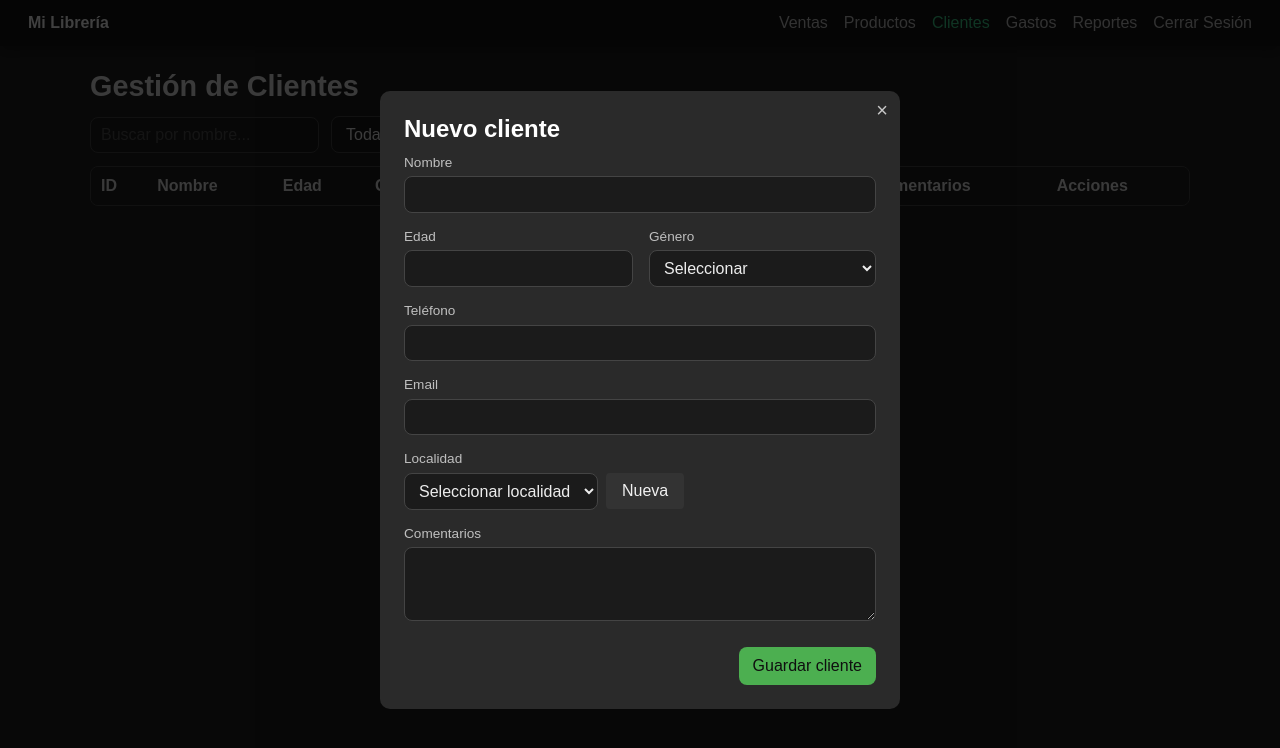
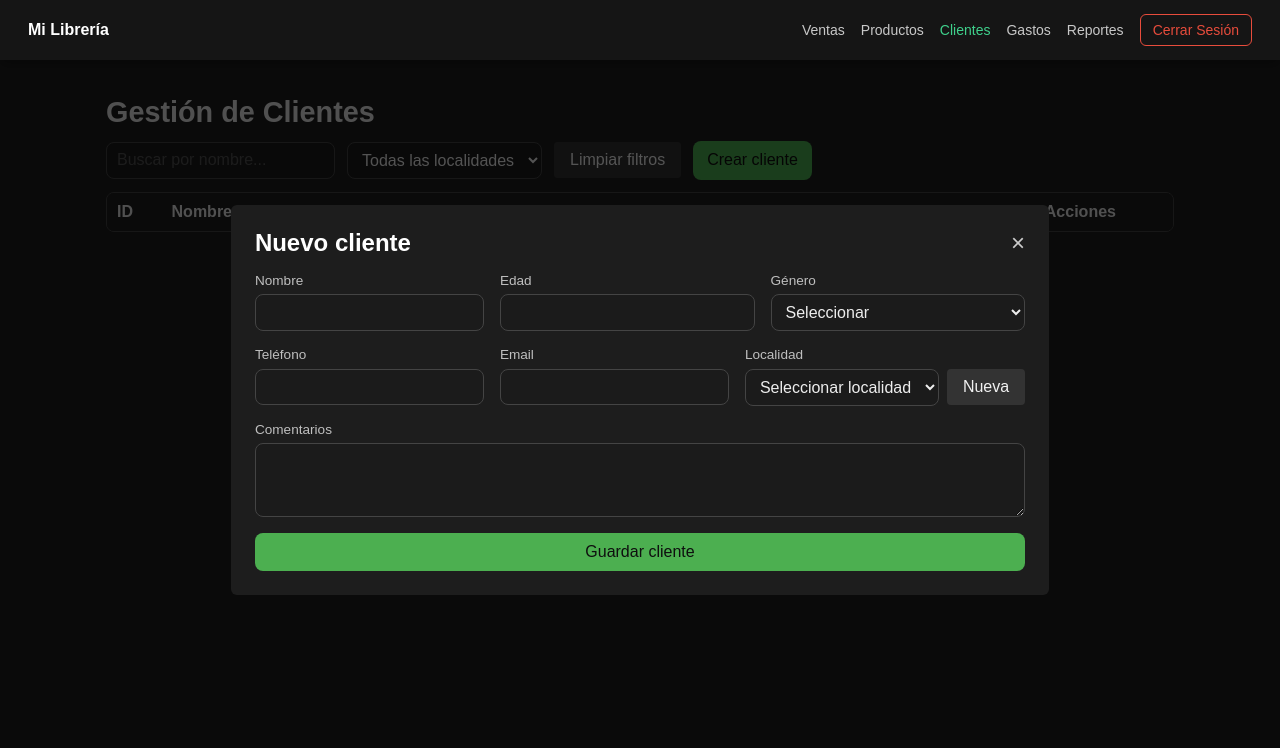
Before and after one commit to Pablo-Esquilache/APP-VENTAS, a plain HTML site: page pages/clientes.html in a window 1280 px wide. Both pictures are taken after a click on the button "Crear cliente". Drawn offline with Linux system fonts and the light colour scheme.

Commit message:
ordenando estilos

```diff
--- a/css/clientes.css
+++ b/css/clientes.css
@@ -7,9 +7,10 @@ body {
   color: #e6e6e6;
   font-family: Arial, sans-serif;
   margin: 0;
+  padding-top: 64px; /* ajustá si tu navbar es más alta */
 }
 
-/* NAVBAR */
+/* ---------- NAVBAR ---------- */
 .c-navbar {
   background: #151515;
   padding: 14px 28px;
@@ -17,34 +18,81 @@ body {
   justify-content: space-between;
   align-items: center;
   box-shadow: 0 4px 12px rgba(0, 0, 0, 0.35);
+
+  position: fixed;
+  top: 0;
+  left: 0;
+  width: 100%;
+  z-index: 1000;
 }
 
+/* ---------- LOGO ---------- */
 .c-navbar-logo {
   font-weight: 700;
   color: #fff;
 }
+
+/* ---------- MENU ---------- */
 .c-navbar-menu {
   display: flex;
   gap: 16px;
   list-style: none;
   margin: 0;
   padding: 0;
+  align-items: center;
 }
+
+.c-navbar-menu li {
+  display: flex;
+  align-items: center;
+}
+
+/* Normalizo links y botón */
+.c-navbar-menu a,
+#logout-btn {
+  display: flex;
+  align-items: center;
+  height: 32px;
+  line-height: 32px;
+  font-size: 14px;
+}
+
+/* ---------- LINKS ---------- */
 .c-navbar-menu a {
   color: #c8c8c8;
   text-decoration: none;
 }
-.c-active,
-.c-navbar-menu a:hover {
+
+.c-navbar-menu a:hover,
+.c-active {
   color: #3fd18c !important;
+}
+
+/* ---------- LOGOUT BUTTON ---------- */
+#logout-btn {
+  background: none;
+  border: 1px solid #e74c3c;
+  color: #e74c3c;
+  padding: 0 12px;
+  border-radius: 6px;
+  cursor: pointer;
+  font-weight: 500;
+}
+
+#logout-btn:hover {
+  background-color: #e74c3c;
+  color: #fff;
+}
+
+#logout-btn:active {
+  transform: scale(0.97);
 }
 
 /* CONTENEDOR */
 .c-container {
-  width: 90%;
   max-width: 1100px;
-  margin: 24px auto;
-  padding-bottom: 40px;
+  margin: 2rem auto;
+  padding: 0 1rem;
 }
 .c-title {
   font-size: 1.8rem;
@@ -81,6 +129,12 @@ body {
 .c-tabla {
   width: 100%;
   border-collapse: collapse;
+}
+
+.c-tabla thead {
+  position: sticky;
+    top: 0;
+    background: #222;
 }
 .c-tabla th {
   position: sticky;
@@ -141,40 +195,29 @@ body {
 }
 /* FORMULARIO MODAL */
 .c-modal {
-  display: none; /* ✅ importante: que esté oculto al cargar la página */
+display: none;
   position: fixed;
-  top: 0;
-  left: 0;
-  width: 100%;
-  height: 100%;
-  background: rgba(0,0,0,0.75);
+  inset: 0;
+  background: rgba(0, 0, 0, 0.65);
   justify-content: center;
   align-items: center;
-  z-index: 2000;
 }
 
 
 .c-modal-content {
-  background: #2a2a2a;
-  padding: 24px;
-  border-radius: 10px;
-  width: 90%;
-  max-width: 520px;
-  position: relative;
-  /* Asegura que el modal quede centrado dentro del flex container */
-  margin: 0 auto;
+  background: #1d1d1d;
+  padding: 1.5rem;
+  border-radius: 6px;
 }
 
 .c-close {
-  position: absolute;
-  right: 12px;
-  top: 8px;
-  font-size: 20px;
-  color: #c8c8c8;
+ float: right;
   cursor: pointer;
+  font-size: 1.5rem;
+  color: #ccc;
 }
 .c-subtitle {
-  margin-bottom: 12px;
+  margin-bottom: 1rem;
   color: #fff;
 }
 
@@ -221,7 +264,7 @@ body {
 }
 /* customers.css */
 
-.c-form-group > div {
+/* .c-form-group > div {
   display: flex;
   gap: 8px;
   align-items: center;
@@ -233,4 +276,4 @@ body {
 }
 #nuevaLocalidad {
   margin-top: 6px;
-}
+} */
--- a/css/gastos.css
+++ b/css/gastos.css
@@ -4,9 +4,10 @@ body {
   color: #f1f1f1;
   font-family: Arial, sans-serif;
   margin: 0;
+  padding-top: 64px; /* ajustá si tu navbar es más alta */
 }
 
-/* ---------- NAVBAR ---------- */
+/* ---------- NAVBAR GASTOS (idéntica a VENTAS) ---------- */
 .g-navbar {
   background: #151515;
   padding: 14px 28px;
@@ -14,21 +15,46 @@ body {
   justify-content: space-between;
   align-items: center;
   box-shadow: 0 4px 12px rgba(0, 0, 0, 0.35);
+
+  position: fixed;
+  top: 0;
+  left: 0;
+  width: 100%;
+  z-index: 1000;
 }
 
+/* ---------- LOGO ---------- */
 .g-navbar-logo {
   font-weight: 700;
   color: #fff;
 }
 
+/* ---------- MENU ---------- */
 .g-navbar-menu {
   display: flex;
   gap: 16px;
   list-style: none;
   margin: 0;
   padding: 0;
+  align-items: center;
 }
 
+.g-navbar-menu li {
+  display: flex;
+  align-items: center;
+}
+
+/* Normalizo links y botón */
+.g-navbar-menu a,
+#logout-btn {
+  display: flex;
+  align-items: center;
+  height: 32px;
+  line-height: 32px;
+  font-size: 14px;
+}
+
+/* ---------- LINKS ---------- */
 .g-navbar-menu a {
   color: #c8c8c8;
   text-decoration: none;
@@ -38,6 +64,34 @@ body {
 .g-active {
   color: #3fd18c !important;
 }
+
+/* ---------- LOGOUT BUTTON ---------- */
+#logout-btn {
+  background: none;
+  border: 1px solid #e74c3c;
+  color: #e74c3c;
+  padding: 0 12px;
+  border-radius: 6px;
+  cursor: pointer;
+  font-weight: 500;
+}
+
+#logout-btn:hover {
+  background-color: #e74c3c;
+  color: #fff;
+}
+
+#logout-btn:active {
+  transform: scale(0.97);
+}
+
+/* ---------- COMPENSO NAVBAR FIJA ---------- */
+.g-container {
+  max-width: 1100px;
+  margin: 2rem auto;
+  padding: 0 1rem;
+}
+
 
 /* ---------- CONTENEDOR ---------- */
 .g-container {
@@ -56,7 +110,7 @@ body {
   display: flex;
   gap: 12px;
   align-items: center;
-  margin-bottom: 1.5rem;
+  margin-bottom: 12px;
 }
 
 .g-input {
@@ -91,34 +145,38 @@ body {
 
 /* ---------- TABLA ---------- */
 .g-tabla-container {
-  max-height: 420px; /* altura aprox para 10 filas */
+  max-height: 420px;
   overflow-y: auto;
-  border: 1px solid #333;
-  border-radius: 4px;
+  border: 1px solid #444;
+  border-radius: 8px;
+  background: #2a2a2a;
 }
 
+.g-tabla {
+  width: 100%;
+  border-collapse: collapse;
+  table-layout: fixed; /* 🔥 CLAVE */
+}
 .g-tabla thead {
   position: sticky;
   top: 0;
   background: #222;
 }
 
-.g-tabla {
-  width: 100%;
-  border-collapse: collapse;
-}
 
 .g-tabla th,
 .g-tabla td {
-  padding: 0.75rem;
-  border-bottom: 1px solid #333;
+  position: sticky;
+  top: 0;
+  background: #1f1f1f;
+  padding: 10px;
+  text-align: left;
 }
 
 .g-tabla th {
   background: #222;
   font-weight: bold;
 }
-
 /* ---------- ACCIONES ---------- */
 .acciones-gastos {
   display: flex;
--- a/css/index.css
+++ b/css/index.css
@@ -6,7 +6,7 @@
 body {
     background: #1F1F1F; /* gris oscuro elegante */
     color: #E6E6E6;
-    font-family: "Segoe UI", sans-serif;
+    font-family: Arial, sans-serif;
     display: flex;
     align-items: center;
     justify-content: center;
--- a/css/productos.css
+++ b/css/productos.css
@@ -4,6 +4,7 @@ body {
   color: #f1f1f1;
   font-family: Arial, sans-serif;
   margin: 0;
+  padding-top: 64px; /* ajustá si tu navbar es más alta */
 }
 
 /* ---------- NAVBAR ---------- */
@@ -14,21 +15,46 @@ body {
   justify-content: space-between;
   align-items: center;
   box-shadow: 0 4px 12px rgba(0, 0, 0, 0.35);
+
+  position: fixed;
+  top: 0;
+  left: 0;
+  width: 100%;
+  z-index: 1000;
 }
 
+/* ---------- LOGO ---------- */
 .p-navbar-logo {
   font-weight: 700;
   color: #fff;
 }
 
+/* ---------- MENU ---------- */
 .p-navbar-menu {
   display: flex;
   gap: 16px;
   list-style: none;
   margin: 0;
   padding: 0;
+  align-items: center;
 }
 
+.p-navbar-menu li {
+  display: flex;
+  align-items: center;
+}
+
+/* Normalizo links y botón */
+.p-navbar-menu a,
+#logout-btn {
+  display: flex;
+  align-items: center;
+  height: 32px;
+  line-height: 32px;
+  font-size: 14px;
+}
+
+/* ---------- LINKS ---------- */
 .p-navbar-menu a {
   color: #c8c8c8;
   text-decoration: none;
@@ -38,6 +64,27 @@ body {
 .p-active {
   color: #3fd18c !important;
 }
+
+/* ---------- LOGOUT BUTTON ---------- */
+#logout-btn {
+  background: none;
+  border: 1px solid #e74c3c;
+  color: #e74c3c;
+  padding: 0 12px;
+  border-radius: 6px;
+  cursor: pointer;
+  font-weight: 500;
+}
+
+#logout-btn:hover {
+  background-color: #e74c3c;
+  color: #fff;
+}
+
+#logout-btn:active {
+  transform: scale(0.97);
+}
+
 
 /* ---------- CONTENEDOR ---------- */
 .p-container {
@@ -56,7 +103,7 @@ body {
   display: flex;
   gap: 12px;
   align-items: center;
-  margin-bottom: 1.5rem;
+  margin-bottom: 12px;
 }
 
 .p-input {
@@ -92,10 +139,11 @@ body {
 /* ---------- TABLA ---------- */
 /* 🔥 CONTENEDOR QUE DEFINE LAS 10 FILAS Y EL SCROLL */
 .tabla-productos-container {
-  max-height: 420px; /* altura aprox para 10 filas */
+  max-height: 420px;
   overflow-y: auto;
-  border: 1px solid #333;
-  border-radius: 4px;
+  border: 1px solid #444;
+  border-radius: 8px;
+  background: #2a2a2a;
 }
 
 /* 🔥 Encabezado fijo */
@@ -108,12 +156,16 @@ body {
 #tablaProductos {
   width: 100%;
   border-collapse: collapse;
+  table-layout: fixed; /* 🔥 CLAVE */
 }
 
 #tablaProductos th,
 #tablaProductos td {
-  padding: 0.75rem;
-  border-bottom: 1px solid #333;
+  position: sticky;
+  top: 0;
+  background: #1f1f1f;
+  padding: 10px;
+  text-align: left;
 }
 
 #tablaProductos th {
@@ -170,10 +222,10 @@ body {
   color: #ccc;
 }
 
+.p-subtitle {
+  margin-bottom: 1rem;
+  color: #fff;
+}
 .p-form-group {
   margin-bottom: 1rem;
 }
-
-.p-subtitle {
-  margin-bottom: 1rem;
-}
--- a/css/reportes.css
+++ b/css/reportes.css
@@ -8,9 +8,10 @@ body {
   color: #e6e6e6;
   font-family: Arial, sans-serif;
   margin: 0;
+  padding-top: 64px; /* ajustá si tu navbar es más alta */
 }
 
-/* NAVBAR */
+/* ---------- NAVBAR REPORTES (idéntica a VENTAS) ---------- */
 .r-navbar {
   background: #151515;
   padding: 14px 28px;
@@ -18,21 +19,46 @@ body {
   justify-content: space-between;
   align-items: center;
   box-shadow: 0 4px 12px rgba(0, 0, 0, 0.35);
+
+  position: fixed;
+  top: 0;
+  left: 0;
+  width: 100%;
+  z-index: 1000;
 }
 
+/* ---------- LOGO ---------- */
 .r-navbar-logo {
   font-weight: 700;
   color: #fff;
 }
 
+/* ---------- MENU ---------- */
 .r-navbar-menu {
   display: flex;
   gap: 16px;
   list-style: none;
   margin: 0;
   padding: 0;
+  align-items: center;
 }
 
+.r-navbar-menu li {
+  display: flex;
+  align-items: center;
+}
+
+/* Normalizo links y botón */
+.r-navbar-menu a,
+#logout-btn {
+  display: flex;
+  align-items: center;
+  height: 32px;
+  line-height: 32px;
+  font-size: 14px;
+}
+
+/* ---------- LINKS ---------- */
 .r-navbar-menu a {
   color: #c8c8c8;
   text-decoration: none;
@@ -43,12 +69,36 @@ body {
   color: #3fd18c !important;
 }
 
+/* ---------- LOGOUT BUTTON ---------- */
+#logout-btn {
+  background: none;
+  border: 1px solid #e74c3c;
+  color: #e74c3c;
+  padding: 0 12px;
+  border-radius: 6px;
+  cursor: pointer;
+  font-weight: 500;
+}
+
+#logout-btn:hover {
+  background-color: #e74c3c;
+  color: #fff;
+}
+
+#logout-btn:active {
+  transform: scale(0.97);
+}
+
+/* ---------- COMPENSO NAVBAR FIJA ---------- */
+.r-container {
+  padding-top: 80px;
+}
+
 /* CONTENEDOR */
 .r-container {
-  width: 90%;
   max-width: 1100px;
-  margin: 24px auto;
-  padding-bottom: 40px;
+  margin: 2rem auto;
+  padding: 0 1rem;
 }
 
 .r-title {
--- a/css/ventas.css
+++ b/css/ventas.css
@@ -4,6 +4,7 @@ body {
   color: #f1f1f1;
   font-family: Arial, sans-serif;
   margin: 0;
+  padding-top: 64px; /* ajustá si tu navbar es más alta */
 }
 
 /* ---------- NAVBAR ---------- */
@@ -16,19 +17,38 @@ body {
   box-shadow: 0 4px 12px rgba(0, 0, 0, 0.35);
 }
 
+/* ---------- LOGO ---------- */
 .v-navbar-logo {
   font-weight: 700;
   color: #fff;
 }
 
+/* ---------- MENU ---------- */
 .v-navbar-menu {
   display: flex;
   gap: 16px;
   list-style: none;
   margin: 0;
   padding: 0;
+  align-items: center; /* CLAVE */
 }
 
+.v-navbar-menu li {
+  display: flex;
+  align-items: center; /* CLAVE */
+}
+
+/* Normalizo links y botón */
+.v-navbar-menu a,
+#logout-btn {
+  display: flex;
+  align-items: center;
+  height: 32px;            /* CLAVE: misma altura */
+  line-height: 32px;
+  font-size: 14px;
+}
+
+/* ---------- LINKS ---------- */
 .v-navbar-menu a {
   color: #c8c8c8;
   text-decoration: none;
@@ -38,6 +58,35 @@ body {
 .v-active {
   color: #3fd18c !important;
 }
+
+/* ---------- LOGOUT BUTTON ---------- */
+#logout-btn {
+  background: none;
+  border: 1px solid #e74c3c;
+  color: #e74c3c;
+  padding: 0 12px;         /* vertical controlado por height */
+  border-radius: 6px;
+  cursor: pointer;
+  font-weight: 500;
+}
+
+#logout-btn:hover {
+  background-color: #e74c3c;
+  color: #fff;
+}
+
+#logout-btn:active {
+  transform: scale(0.97);
+}
+
+.v-navbar {
+  position: fixed;
+  top: 0;
+  left: 0;
+  width: 100%;
+  z-index: 1000;
+}
+
 
 /* ---------- CONTENEDOR ---------- */
 .v-container {
@@ -56,7 +105,7 @@ body {
   display: flex;
   gap: 12px;
   align-items: center;
-  margin-bottom: 1.5rem;
+  margin-bottom: 12px;
 }
 
 .v-input {
@@ -97,10 +146,11 @@ body {
 
 /* ---------- TABLA ---------- */
 .v-tabla-container {
-  max-height: 450px;
+  max-height: 420px;
   overflow-y: auto;
-  background: #1a1a1a;
-  border-radius: 6px;
+  border: 1px solid #444;
+  border-radius: 8px;
+  background: #2a2a2a;
 }
 
 .v-tabla {
@@ -110,8 +160,11 @@ body {
 
 .v-tabla th,
 .v-tabla td {
-  padding: 0.75rem;
-  border-bottom: 1px solid #333;
+  position: sticky;
+  top: 0;
+  background: #1f1f1f;
+  padding: 10px;
+  text-align: left;
 }
 
 .v-tabla th {
--- a/pages/clientes.html
+++ b/pages/clientes.html
@@ -17,7 +17,7 @@
         <li><a href="clientes.html" class="c-active">Clientes</a></li>
         <li><a href="gastos.html">Gastos</a></li>
         <li><a href="reportes.html">Reportes</a></li>
-        <li><a id="logout-btn">Cerrar Sesión</a></li>
+        <li><button id="logout-btn">Cerrar Sesión</button></li>
       </ul>
     </nav>
 
@@ -72,7 +72,12 @@
         <h2 class="c-subtitle">Nuevo cliente</h2>
 
         <form id="formCliente" class="c-form">
-          <div class="c-form-group" id="fila-id-cliente" style="display: none">
+          <div class="c-form-row">
+            <div
+              class="c-form-group"
+              id="fila-id-cliente"
+              style="display: none"
+            >
               <label>ID (generado)</label>
               <input type="text" id="idCliente" class="c-input" readonly />
             </div>
@@ -82,7 +87,6 @@
               <input type="text" id="nombre" class="c-input" required />
             </div>
 
-          <div class="c-form-row">
             <div class="c-form-group c-col">
               <label>Edad</label>
               <input type="number" id="edad" class="c-input" min="0" />
@@ -98,7 +102,7 @@
               </select>
             </div>
           </div>
-
+          <div class="c-form-row">
             <div class="c-form-group">
               <label>Teléfono</label>
               <input type="text" id="telefono" class="c-input" />
@@ -131,6 +135,7 @@
                 style="display: none; margin-top: 8px"
               />
             </div>
+          </div>
 
           <div class="c-form-group">
             <label>Comentarios</label>
```
Also changed, not shown: pages/gastos.html (+1 -1 lines), pages/productos.html (+3 -5 lines), pages/reportes.html (+1 -1 lines), pages/ventas.html (+14 -6 lines). Lines whose indentation alone changed are shown as unchanged.
